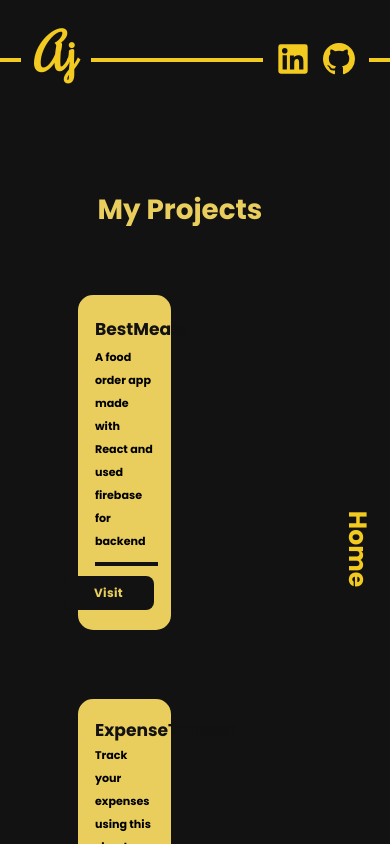
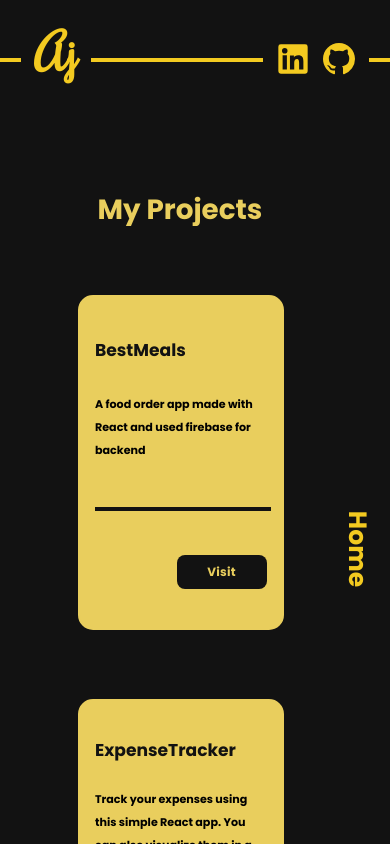
Before and after one commit to AjayChandraOfficial/my-portfolio, a React (Create React App) app: page /projects in a window 390 px wide. Built offline with nearby package versions, Linux system fonts and the light colour scheme.

Commit message:
Debugging Webpage Responsivness

```diff
--- a/src/components/AboutPage.js
+++ b/src/components/AboutPage.js
@@ -97,6 +97,9 @@ const ContactButton = styled(NavLink)`
     background-color: ${(props) => props.theme.background};
     color: ${(props) => props.theme.darkText};
     width: calc(5rem + 5vw);
+    &:hover {
+      background-color: ${(props) => props.theme.background};
+    }
   }
   @media (max-width: 400px) {
     background-color: ${(props) => props.theme.background};
@@ -153,6 +156,9 @@ const ListItem = styled.li`
   font-family: inherit;
   font-weight: bold;
   font-size: calc(0.5rem + 1vw);
+  @media (max-width: 700px) {
+    font-size: calc(0.8rem + 1vw);
+  }
 `;
 const Resume = styled(motion.div)`
   border-radius: 14px;
--- a/src/components/SubComponents/ProjectCard.js
+++ b/src/components/SubComponents/ProjectCard.js
@@ -4,7 +4,7 @@ import styled from "styled-components";
 import { motion } from "framer-motion";
 const Card = styled(motion.div)`
   display: inline-block;
-  width: 15vw;
+  width: 75%;
   height: 35vh;
   background-color: ${(props) => props.theme.text};
   border-radius: 15px;
@@ -43,12 +43,19 @@ const Card = styled(motion.div)`
     }
   }
   @media (max-width: 800px) {
+    width: 60%;
     h3 {
       font-size: calc(0.8rem + 0.8vw);
     }
     h1 {
       font-size: calc(1.4rem + 0.8vw);
     }
+  }
+  @media (max-width: 600px) {
+    width: 40%;
+  }
+  @media (max-width: 400px) {
+    width: 55%;
   }
 `;
 const Line = styled.div`
```
